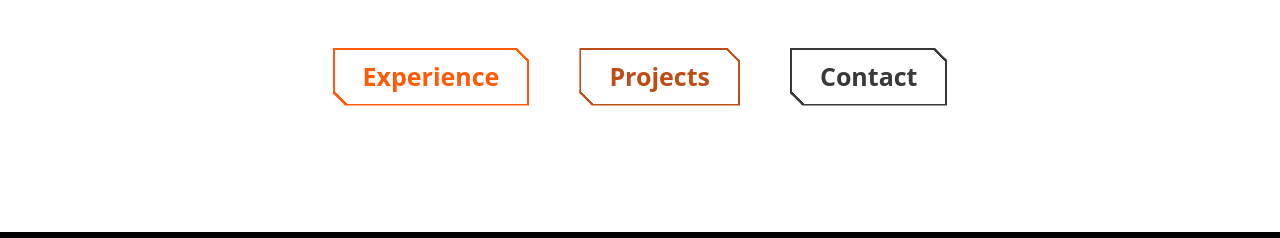
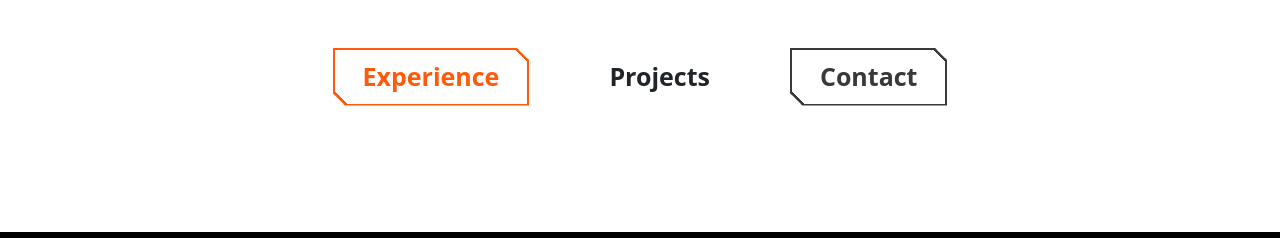
Before and after one commit to cheyennefahr123/portfolio, a plain HTML site: page index.html in a window 1280 px wide. Shown: the part 418-656 px from the top of the page. Drawn offline with nearby package versions, Linux system fonts and the light colour scheme.

Commit message:
changed color of button

```diff
--- a/index.html
+++ b/index.html
@@ -64,7 +64,7 @@
 <div class="container">
   <div class="buttons">
     <button onclick="window.location.href ='./experience.html'">Experience</button>
-    <button onclick="window.location.href ='./projects.html'" style="--color:#be4d15">Projects</button>
+    <button onclick="window.location.href ='./projects.html'" style="--color:##BF6900">Projects</button>
     <button onclick="window.location.href ='./contact.html'" style="--color:#393939">Contact</button>
 
   </div>
```
